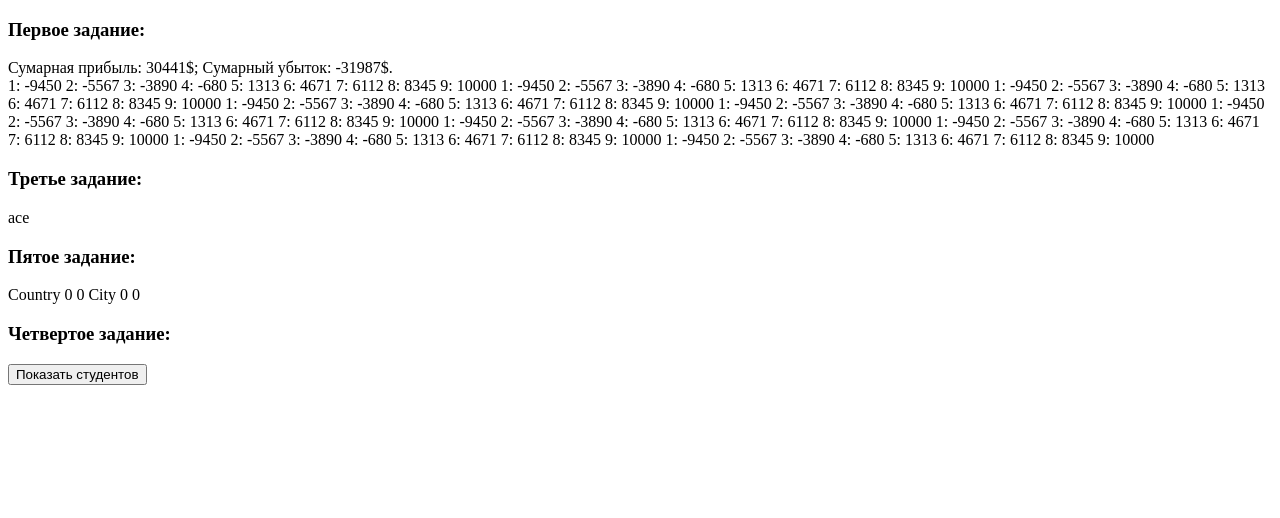
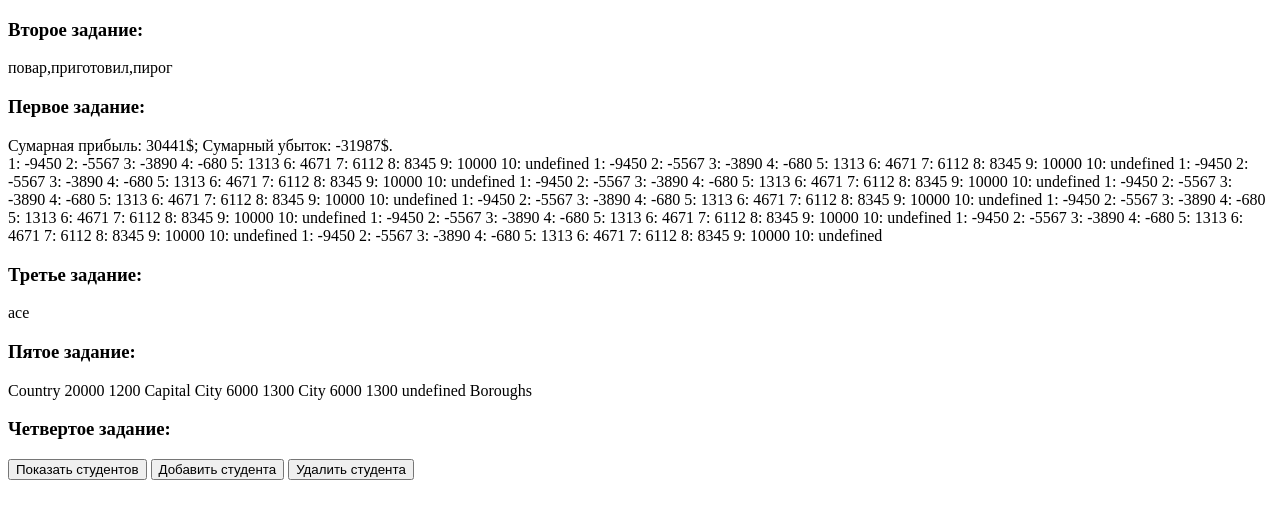
Before and after one commit to Diana-Kaba/task1, a plain HTML site: page index.html in a window 1280 px wide. Drawn offline with Linux system fonts and the light colour scheme.

Commit message:
second commit

```diff
--- a/index.html
+++ b/index.html
@@ -7,7 +7,11 @@
     <title>JavaScript test 1</title>
   </head>
   <body>
+    <h3>Второе задание:</h3>
+    <p id="id"></p>
     <script src="./script.js"></script>
     <input type="button" value="Показать студентов" onClick="showing()" />
+    <input type="button" value="Добавить студента" onClick="add()" />
+    <input type="button" value="Удалить студента" onClick="del()" />
   </body>
 </html>
--- a/script.js
+++ b/script.js
@@ -1,4 +1,10 @@
 "use strict";
+let str = "повар приготовил вкусный тёртый пирог";
+let p = str.split(" ");
+document.getElementById("id").innerHTML = p.filter(checkletter);
+function checkletter(p) {
+  return p.charAt(0) == "п";
+}
 let arr = [-12400, -9450, -5567, -3890, -680, 1313, 4671, 6112, 8345, 10000];
 let positive = 0;
 let negative = 0;
@@ -10,7 +16,7 @@ for (let i = 0; i < arr.length; i++) {
   }
 }
 function check() {
-  for (let i = 1; i < arr.length; i++) {
+  for (let i = 1; i <= arr.length; i++) {
     document.write(i + ": " + arr[i] + " ");
   }
 }
@@ -18,15 +24,6 @@ document.write("<h3>Первое задание:</h3>");
 document.write("Сумарная прибыль: " + positive + "$; ");
 document.write("Cумарный убыток: " + negative + "$." + "<br>");
 arr.forEach(check);
-
-// document.write("<h3>Второе задание:</h3>");
-// let str = "повар приготовил вкусный тёртый пирог";
-// for (let i = 0; i < str.length; i++) {
-//   if (str.indexOf("п")) {
-//     let p = str;
-//     document.write(p);
-//   }
-// }
 
 document.write("<h3>Третье задание:</h3>");
 
@@ -42,19 +39,19 @@ function even() {
 even();
 
 document.write("<h3>Пятое задание:</h3>");
-function Region(name) {
+function Region(name, area, population) {
   this.name = name;
-  this.area = 0;
-  this.population = 0;
+  this.area = area;
+  this.population = population;
 }
 
 Region.prototype.about = function () {
   document.write(this.name + " " + this.area + " " + this.population + " ");
 };
 
-function Country(name) {
-  Region.apply(this, arguments);
-  this.capital = 0;
+function Country(name, area, population, capital) {
+  Region.apply(this, [name, area, population]);
+  this.capital = capital;
 }
 
 Country.prototype = Object.create(Region.prototype);
@@ -62,14 +59,15 @@ Country.prototype.constructor = Country;
 
 Country.prototype.about = function () {
   Region.prototype.about.apply(this);
-  document.write(this.capital);
+  document.write(this.capital + " ");
 };
 
-let country = new Region("Country");
+let country = new Country("Country", 20000, 1200, "Capital");
+country.about();
 
-function City(name) {
-  Region.apply(this, arguments);
-  this.boroughs = 0;
+function City(name, area, population, capital, boroughs) {
+  Region.apply(this, [name, area, population, capital]);
+  this.boroughs = boroughs;
 }
 
 City.prototype = Object.create(Region.prototype);
@@ -81,12 +79,9 @@ City.prototype.about = function () {
   document.write(this.boroughs);
 };
 
-let city = new Region("City");
+let city = new City("City", 6000, 1300, "Capital", "Boroughs");
+city.about();
 
-let object = [country, city];
-for (let i = 0; i < object.length; i++) {
-  object[i].about();
-}
 document.write("<h3>Четвертое задание:</h3>");
 let students = {
   "Диана Каба": "10,2",
@@ -100,3 +95,17 @@ function showing() {
     alert(key + ", средний балл: " + students[key]);
   }
 }
+
+function add() {
+  let n = prompt("Введите имя и фамилию студента:", "");
+  let pass = prompt("Введите его средний балл:");
+  students[n] = pass;
+}
+
+function del() {
+  let n = prompt(
+    "Введите имя и фамилию студента, которого хотите удалить:",
+    ""
+  );
+  delete students[n];
+}
```
